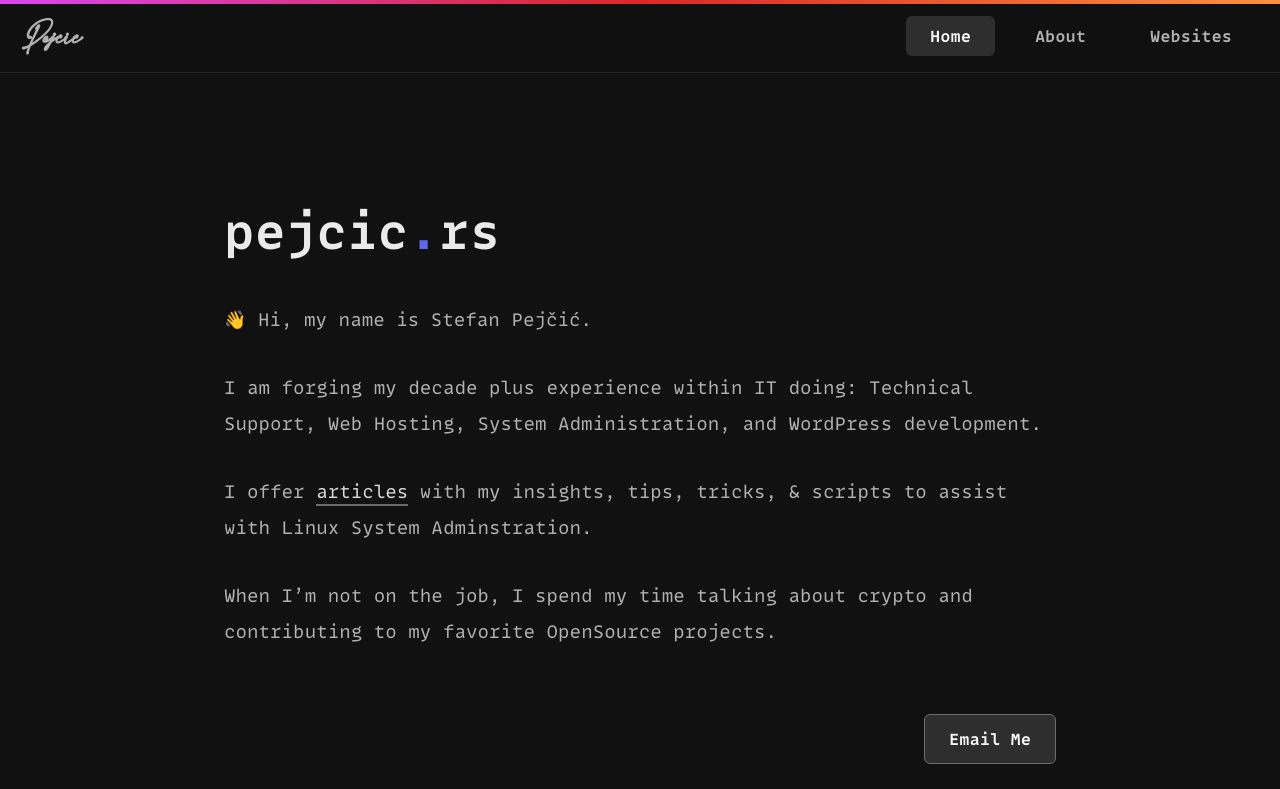
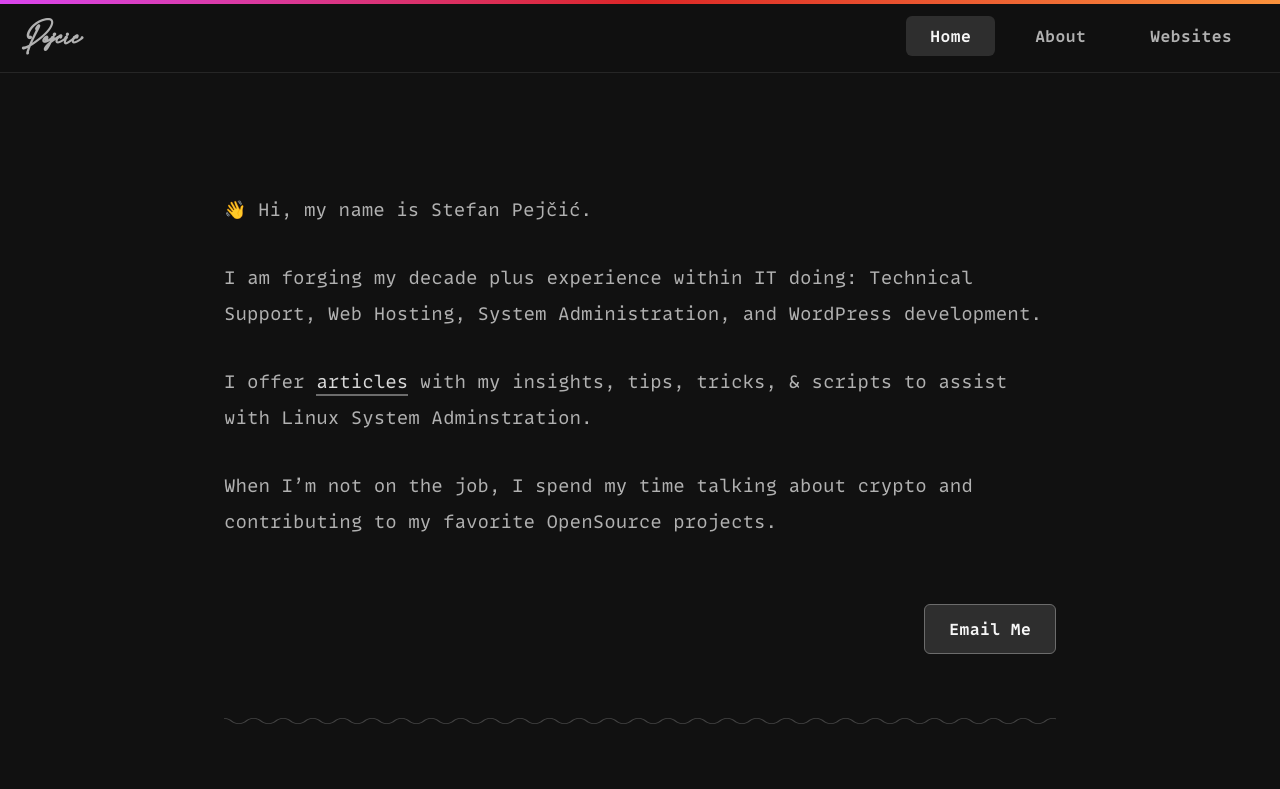
Before and after one commit to stefanpejcic/pejcic.rs, a Vue app: page / in a window 1280 px wide. Shown: the top 789 px of the page. Built offline with nearby package versions, Linux system fonts and the light colour scheme; some icons are missing.

Commit message:
Update TheHero.vue
    <h1
      class="text-xl sm:text-3xl md:text-4xl md:leading-normal slg:text-5xl slg:leading-relaxed font-theme_bold text-head_text">
      pejcic<span
        class="text-link_text_hover"
        >.</span>rs
    </h1>

```diff
--- a/src/components/layouts/TheHero.vue
+++ b/src/components/layouts/TheHero.vue
@@ -1,11 +1,5 @@
 <template>
   <div class="flex flex-col gap-8">
-    <h1
-      class="text-xl sm:text-3xl md:text-4xl md:leading-normal slg:text-5xl slg:leading-relaxed font-theme_bold text-head_text">
-      pejcic<span
-        class="text-link_text_hover"
-        >.</span>rs
-    </h1>
     <p
       class="text-sm md:text-base leading-relaxed slg:text-lg lg:leading-loose"
     >
```
